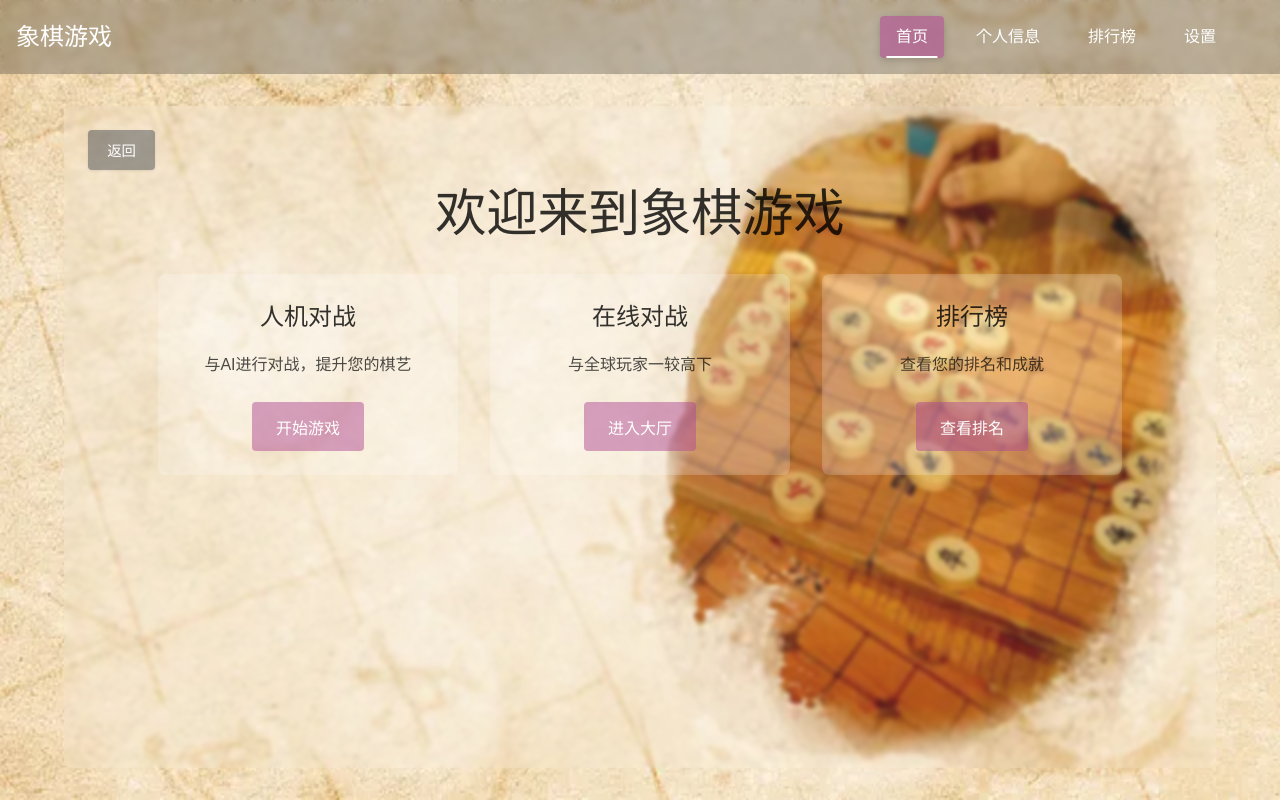
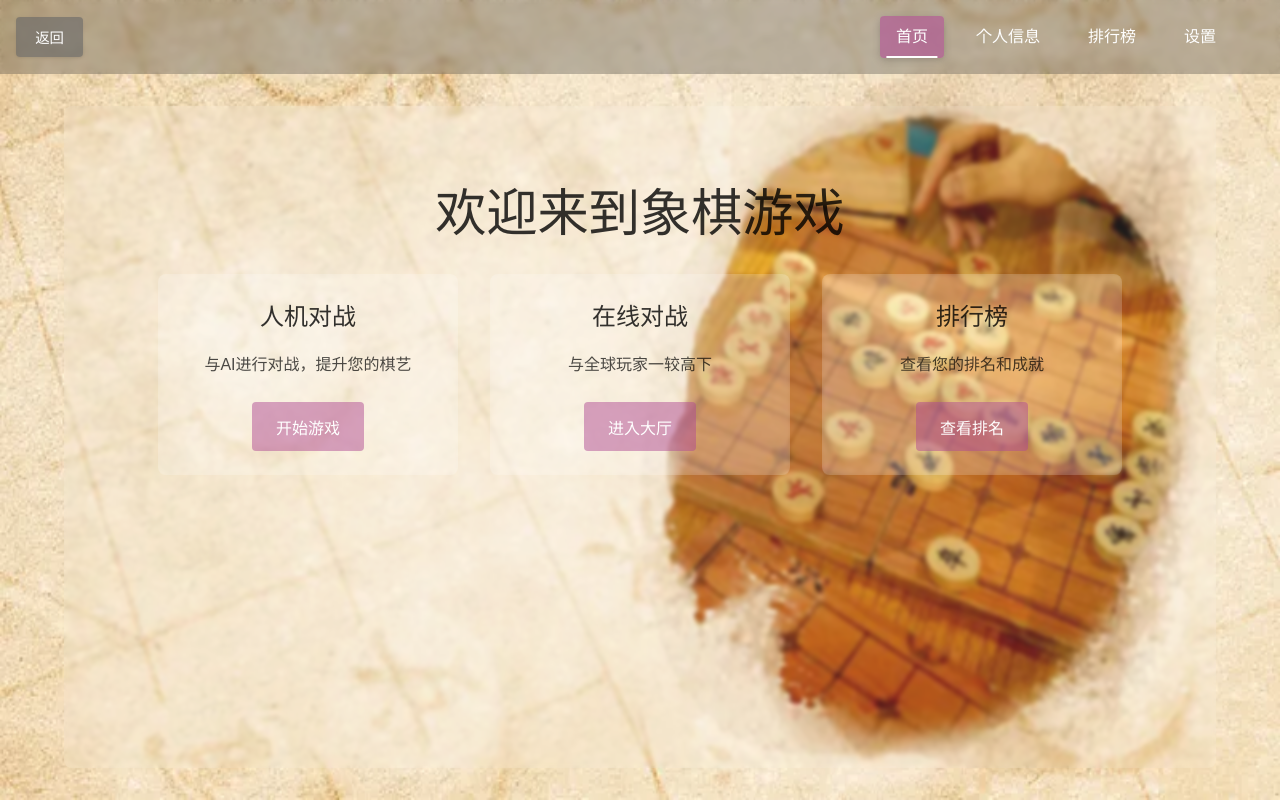
Before and after one commit to gu9uszzz/xiangqi, a Vue app in the folder frontend/: page /home in a window 1280 px wide. Built offline with nearby package versions, Linux system fonts and the light colour scheme.

Commit message:
修改“返回”组件位置：取消导航栏前文本“象棋游戏”，用于安置“返回”组件

```diff
--- a/frontend/src/components/Home.vue
+++ b/frontend/src/components/Home.vue
@@ -24,7 +24,7 @@ const goBack = () => {
 <template>
   <div class="home-container">
     <nav class="navbar">
-      <div class="nav-brand">象棋游戏</div>
+      <button @click="goBack" class="back-btn nav-brand">返回</button>
       <div class="nav-links">
         <a @click="navigateTo('/home')" class="active">首页</a>
         <a @click="navigateTo('/profile')">个人信息</a>
@@ -33,8 +33,6 @@ const goBack = () => {
       </div>
     </nav>
     <main class="main-content">
-      <!-- 新增：返回按钮 -->
-      <button @click="goBack" class="back-btn top-left-back-btn">返回</button>
       <h1>欢迎来到象棋游戏</h1>
       <div class="feature-cards">
         <div class="feature-card">
@@ -84,9 +82,21 @@ const goBack = () => {
 
 .nav-brand {
   color: white;
-  font-size: 1.5rem;
+  font-size: 1rem;
   font-weight: bold;
   margin-right: auto;
+  background: none;
+  border: none;
+  cursor: pointer;
+  padding: 0.5rem 1rem;
+  border-radius: 4px;
+  transition: all 0.3s;
+}
+
+.nav-brand:hover {
+  background-color: rgba(85, 85, 85, 0.5);
+  transform: translateY(-2px);
+  box-shadow: 0 2px 8px rgba(0, 0, 0, 0.2);
 }
 
 .nav-links {
```
